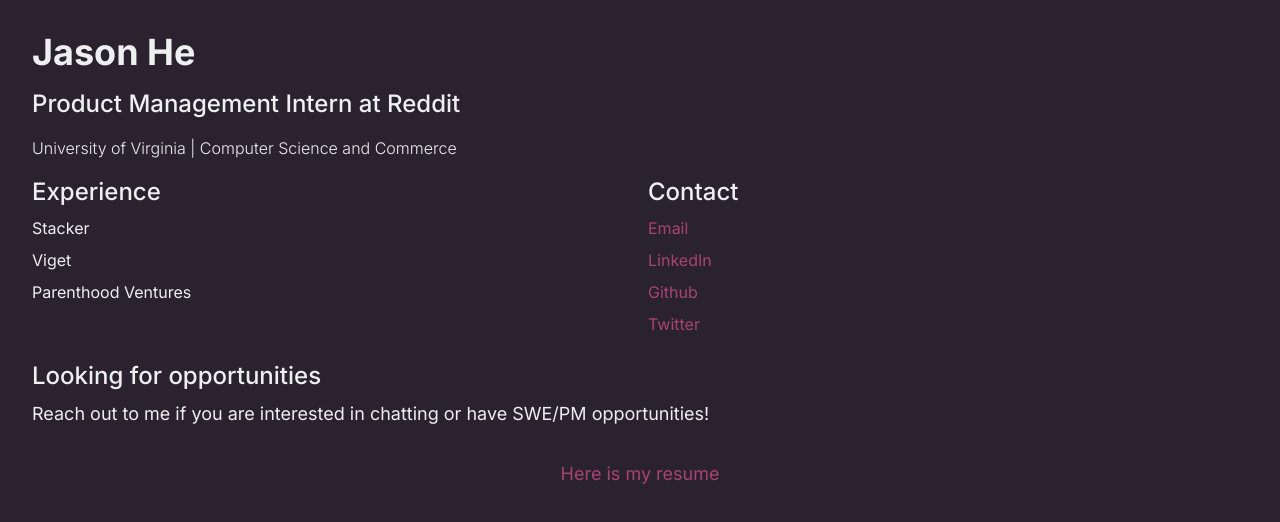
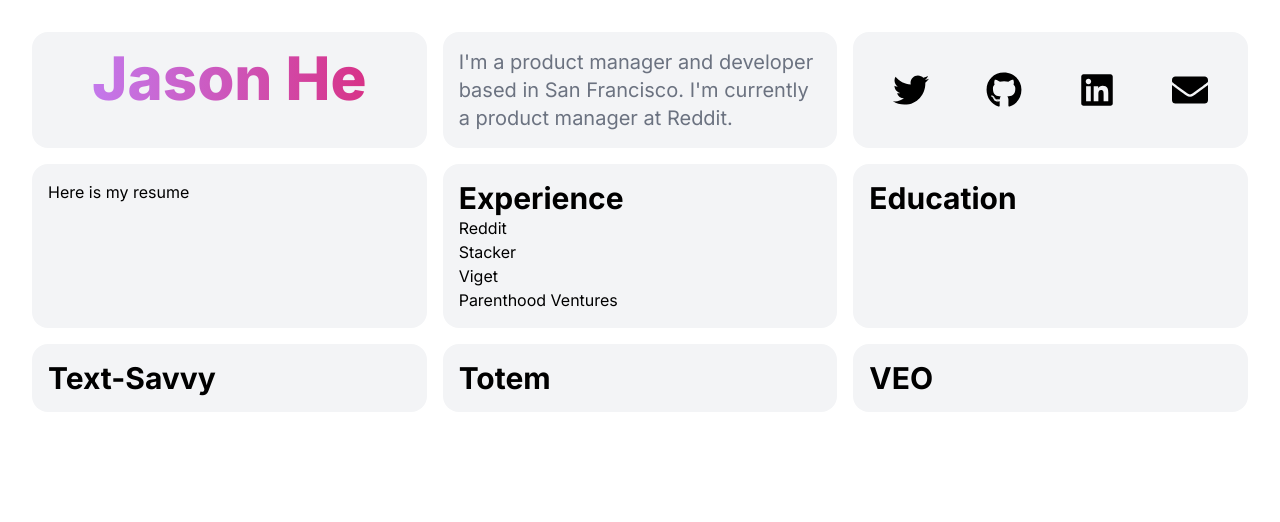
Before and after one commit to jasonjche/website, a Next.js app: page / in a window 1280 px wide. Shown: the top 522 px of the page. Built offline with nearby package versions, Linux system fonts and the light colour scheme.

Commit message:
Redesign to cards

```diff
--- a/package.json
+++ b/package.json
@@ -20,6 +20,7 @@
     "postcss": "8.4.24",
     "react": "18.2.0",
     "react-dom": "18.2.0",
+    "react-icons": "^4.9.0",
     "tailwindcss": "3.3.2",
     "typescript": "5.1.3"
   }
--- /dev/null
+++ b/src/app/Card.tsx
@@ -0,0 +1,8 @@
+export function Card({ title, children }) {
+  return (
+    <div className="bg-gray-100 rounded-2xl p-4">
+      {title && <h2 className="text-3xl font-bold">{title}</h2>}
+      {children}
+    </div>
+  );
+}
--- a/src/app/page.tsx
+++ b/src/app/page.tsx
@@ -1,45 +1,51 @@
+import { Card } from './Card'; // Adjust the path according to your project structure
+import { FaTwitter, FaGithub, FaLinkedin, FaEnvelope } from "react-icons/fa";
+
 export default function Home() {
   return (
-    <div className="min-h-screen bg-dawn-bg">
-      <div className="max-w-7xl mx-auto p-8">
-        <h1 className="text-4xl font-bold mb-4 text-dawn-text">Jason He</h1>
-        <h2 className="text-2xl font-medium mb-4 text-dawn-text">Product Management Intern at Reddit</h2>
-        <h3 className="text-1xl font-light mb-4 text-dawn-text">University of Virginia | Computer Science and Commerce</h3>
+    <div className="grid grid-cols-3 gap-4 p-8 rounded-lg bg-white mx-auto max-w-screen-xl">
 
-        <div className="grid grid-cols-2 gap-4 text-dawn-text">
-          <div>
-            <h2 className="text-2xl font-medium mb-2">Experience</h2>
-            <p className="mb-2">Stacker</p>
-            <p className="mb-2">Viget</p>
-            <p>Parenthood Ventures</p>
-          </div>
+      <Card className="row-span-2">
+          <h1 className="font-extrabold text-transparent text-6xl bg-clip-text bg-gradient-to-r from-purple-400 to-pink-600 text-center">Jason He</h1>
+      </Card>
 
-          <div>
-            <h2 className="text-2xl font-medium mb-2">Contact</h2>
-            <p className="text-dawn-accent mb-2">
-              <a href="mailto:jasonjche@virginia.edu" target="_blank" className="text-dawn-accent">Email</a>
-            </p>
-            <p className="text-dawn-accent mb-2">
-              <a href="https://www.linkedin.com/in/jasonjche/" target="_blank" rel="noopener noreferrer" className="text-dawn-accent">LinkedIn</a>
-            </p>
-            <p className="text-dawn-accent mb-2">
-              <a href="https://github.com/jasonjche/" target="_blank" rel="noopener noreferrer" className="text-dawn-accent">Github</a>
-            </p>
-            <p className="text-dawn-accent mb-2">
-              <a href="https://twitter.com/jasonjche/" target="_blank" rel="noopener noreferrer" className="text-dawn-accent">Twitter</a>
-            </p>
-          </div>
+      <Card className="row-span-2">
+        <p className="text-xl text-gray-500">I'm a product manager and developer based in San Francisco. I'm currently a product manager at Reddit.</p>
+      </Card>
+
+      <Card className="row-span-1">
+        <div className="p-6 flex flex-row justify-between content-center text-4xl">
+          <a href="https://twitter.com/jasonjche" target="_blank" rel="noopener noreferrer" className="hover:text-gray-500 block"><FaTwitter /></a>
+          <a href="https://github.com/jasonjche" target="_blank" rel="noopener noreferrer" className="hover:text-gray-500 block"><FaGithub /></a>
+          <a href="https://www.linkedin.com/in/jasonjche" target="_blank" rel="noopener noreferrer" className="hover:text-gray-500  block"><FaLinkedin /></a>
+          <a href="mailto:jasonjche@virginia.edu" target="_blank" rel="noopener noreferrer" className="hover:text-gray-500  block"><FaEnvelope /></a>
         </div>
+      </Card>
 
-        <div className="mt-4 text-dawn-text">
-          <h2 className="text-2xl font-medium mb-2">Looking for opportunities</h2>
-          <p className="text-lg">Reach out to me if you are interested in chatting or have SWE/PM opportunities!</p>
-        </div>
+      <Card className="row-span-1">
+        <a href="https://www.dropbox.com/s/za6ptynh53kt8bc/Jason%20He%20Resume%20-%20Product.pdf?dl=0">Here is my resume</a>
+      </Card>
 
-        <div className="mt-8 text-center">
-          <a href="/resume" className="text-dawn-accent text-lg">Here is my resume</a>
-        </div>
-      </div>
+      <Card title="Experience" className="col-span-2 row-span-2">
+        <ul>
+          <li>Reddit</li>
+          <li>Stacker</li>
+          <li>Viget</li>
+          <li>Parenthood Ventures</li>
+        </ul>
+      </Card>
+
+      <Card title="Education" className="col-span-2 row-span-2">
+      </Card>
+
+      <Card title="Text-Savvy" className="col-span-2 row-span-2">
+      </Card>
+
+      <Card title="Totem" className="col-span-2 row-span-2">
+      </Card>
+
+      <Card title="VEO" className="col-span-2 row-span-2">
+      </Card>
     </div>
   );
 }
--- a/tailwind.config.js
+++ b/tailwind.config.js
@@ -6,11 +6,6 @@
     './src/app/**/*.{js,ts,jsx,tsx,mdx}',
   ],
   theme: {
-    colors: {
-      'dawn-bg': '#2A222E',
-      'dawn-text': '#EEEFF1',
-      'dawn-accent': '#A84376',
-    },
   },
   variants: {},
   plugins: [],
```
Also changed, not shown: 1 other file (tests, documents, lock files or other folders).
